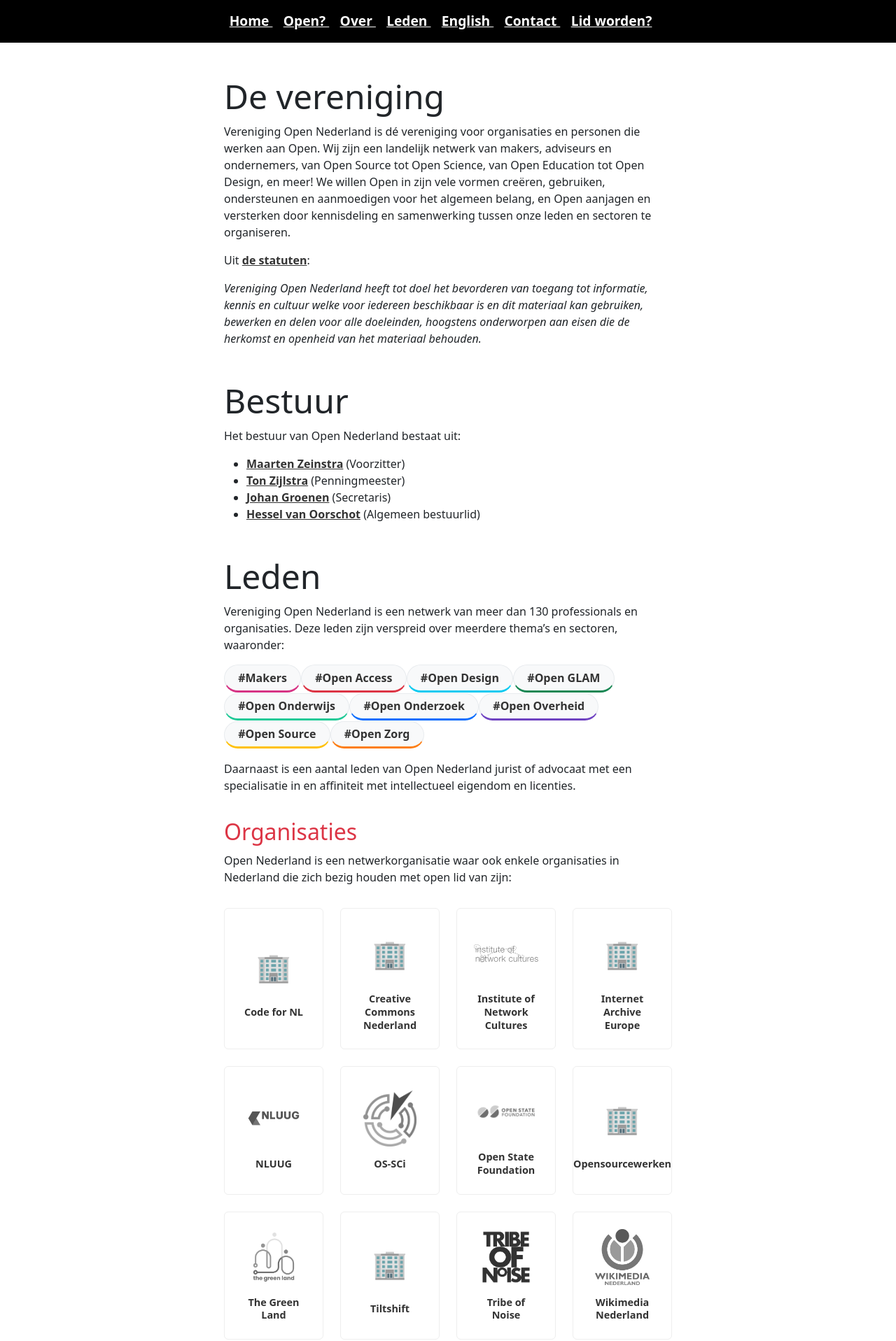
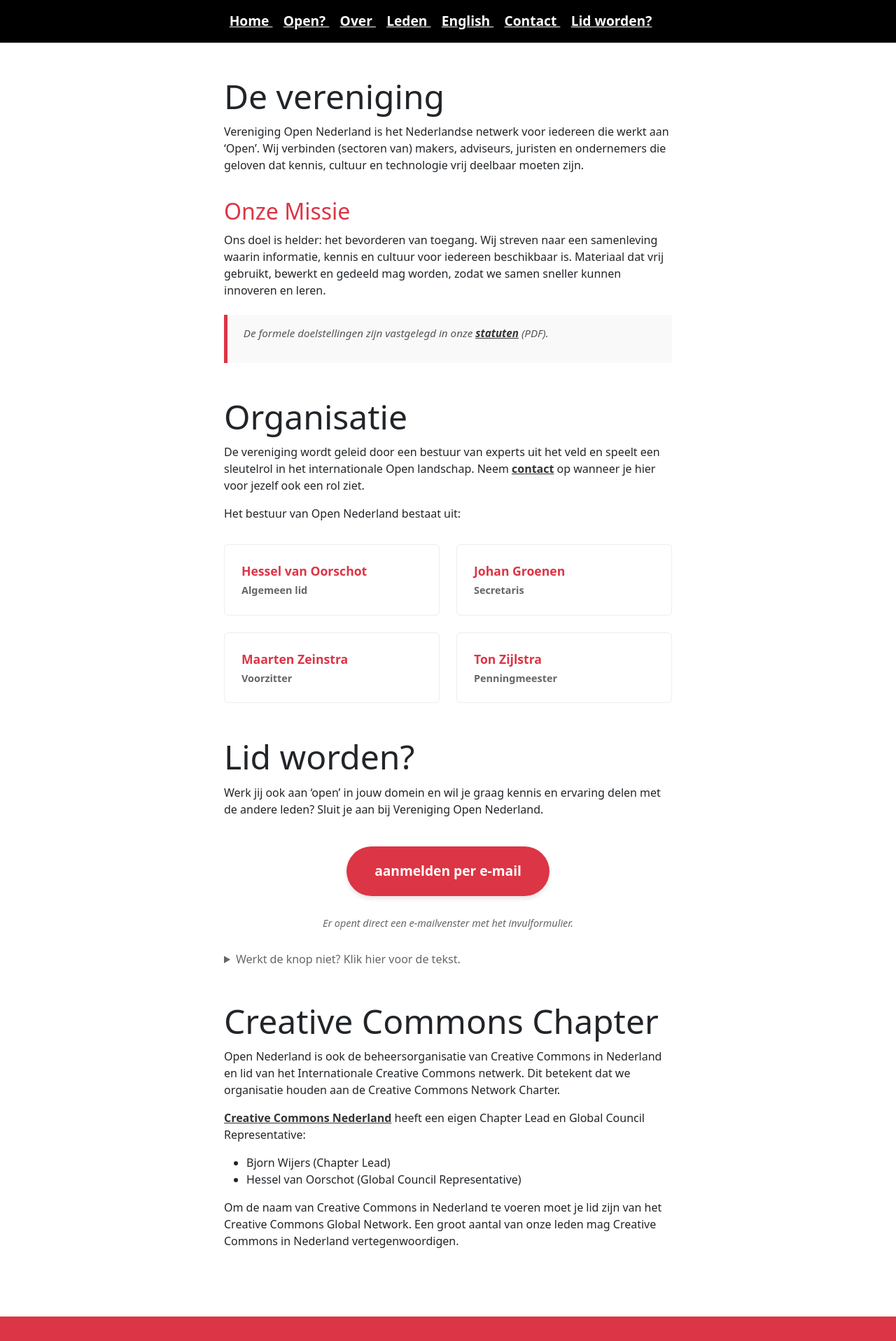
Before and after one commit to opennederland/www.opennederland.nl, a Jekyll site: the page built from pages/vereniging.md, in a window 1280 px wide. Shown: the top 1917 px of the page at 70% size. Built offline with Jekyll 4.4.1, drawn with Linux system fonts in a browser that asks for light colours; some of the changed text lies outside the part shown.

Commit message:
Herziening van de verenigingspagina

```diff
--- a/assets/css/style.css
+++ b/assets/css/style.css
@@ -37,9 +37,13 @@
 }
 
 blockquote {
-    border-left: 4px solid var(--main-color);
-    padding-left: 1em;
+    background: #f9f9f9;
+    border-left: 5px solid var(--main-color);
+    margin: 1.5em 0;
+    padding: 1em 1.5em;
     font-style: italic;
+    color: #555;
+    font-size: 0.95em;
 }
 
 /* --- Hero Banner --- */
@@ -531,6 +535,50 @@
 }
 
 
+/* 2. Het Bestuur (Team Grid) */
+.team-grid {
+    display: grid;
+    /* Automatisch kolommen maken: minimaal 220px breed */
+    grid-template-columns: repeat(auto-fill, minmax(220px, 1fr));
+    gap: 1.5em;
+    margin-top: 2em;
+    margin-bottom: 3em;
+    list-style: none; /* Geen puntjes */
+    padding: 0;
+}
+
+.team-member {
+    background: #fff;
+    border: 1px solid #eee;
+    border-radius: 6px;
+    padding: 1.5em;
+    display: flex;
+    flex-direction: column;
+    text-decoration: none; /* Link streep weg */
+    color: inherit;
+    transition: transform 0.2s, box-shadow 0.2s, border-color 0.2s;
+}
+
+.team-member:hover {
+    transform: translateY(-3px);
+    box-shadow: 0 5px 15px rgba(0,0,0,0.08);
+    border-color: var(--main-color);
+    text-decoration: none;
+    color: inherit;
+}
+
+.team-member strong {
+    display: block;
+    font-size: 1.1em;
+    color: var(--main-color);
+    margin-bottom: 0.2em;
+}
+
+.team-member span {
+    font-size: 0.9em;
+    color: #666;
+}
+
 
 
 /* --- Mobiele aanpassingen --- */
--- a/pages/vereniging.md
+++ b/pages/vereniging.md
@@ -6,24 +6,31 @@
 order: 4
 ---
 
-Vereniging Open Nederland is dé vereniging voor organisaties en personen die werken aan Open. Wij zijn een landelijk netwerk van makers, adviseurs en ondernemers, van Open Source tot Open Science, van Open Education tot Open Design, en meer! We willen Open in zijn vele vormen creëren, gebruiken, ondersteunen en aanmoedigen voor het algemeen belang, en Open aanjagen en versterken door kennisdeling en samenwerking tussen onze leden en sectoren te organiseren.
+Vereniging Open Nederland is het Nederlandse netwerk voor iedereen die werkt aan 'Open'. Wij verbinden (sectoren van) makers, adviseurs, juristen en ondernemers die geloven dat kennis, cultuur en technologie vrij deelbaar moeten zijn.
 
-Uit [de statuten]((/assets/docs/concept akte van vaststelling statuten vereniging Open Nederland.pdf)):
+### Onze Missie
 
-_Vereniging Open Nederland heeft tot doel het bevorderen van toegang tot informatie, kennis en cultuur welke voor iedereen beschikbaar is en dit materiaal kan gebruiken, bewerken en delen voor alle doeleinden, hoogstens onderworpen aan eisen die de herkomst en openheid van het materiaal behouden._
+Ons doel is helder: het bevorderen van toegang. Wij streven naar een samenleving waarin informatie, kennis en cultuur voor iedereen beschikbaar is. Materiaal dat vrij gebruikt, bewerkt en gedeeld mag worden, zodat we samen sneller kunnen innoveren en leren.
 
-## Bestuur
+> *De formele doelstellingen zijn vastgelegd in onze [statuten]((/assets/docs/concept akte van vaststelling statuten vereniging Open Nederland.pdf)) (PDF).*
+
+## Organisatie
+
+De vereniging wordt geleid door een bestuur van experts uit het veld en speelt een sleutelrol in het internationale Open landschap. Neem [contact](/contact/) op wanneer je hier voor jezelf ook een rol ziet.
 
 Het bestuur van Open Nederland bestaat uit:
 
-- [Maarten Zeinstra]({{ '/leden/maarten-zeinstra/' | url_relative }}) (Voorzitter)
-- [Ton Zijlstra]({{ '/leden/ton-zijlstra/' | url_relative }}) (Penningmeester)
-- [Johan Groenen]({{ '/leden/johan-groenen/' | url_relative }}) (Secretaris)
-- [Hessel van Oorschot]({{ '/leden/chief-of-noise/' | url_relative }}) (Algemeen bestuurlid)
+{% assign bestuur = site.members | where_exp: "lid", "lid.bestuursfunctie" %}
 
-## Leden
+<div class="team-grid">
+    {% for lid in bestuur %}
+    <a href="{{ lid.url | relative_url }}" class="team-member">
+        <strong>{{ lid.title }}</strong>
+        <span>{{ lid.bestuursfunctie }}</span>
+    </a>
+    {% endfor %}
+</div>
 
-{% include leden.md %}
 
 {% include lid-worden.md %}
 
```
Also changed, not shown: _members/personen/Chief_of_Noise.md (+2 -1 lines), _members/personen/Johan_Groenen.md (+1 -0 lines), _members/personen/Maarten_Zeinstra.md (+1 -0 lines), _members/personen/Ton_Zijlstra.md (+1 -0 lines).
